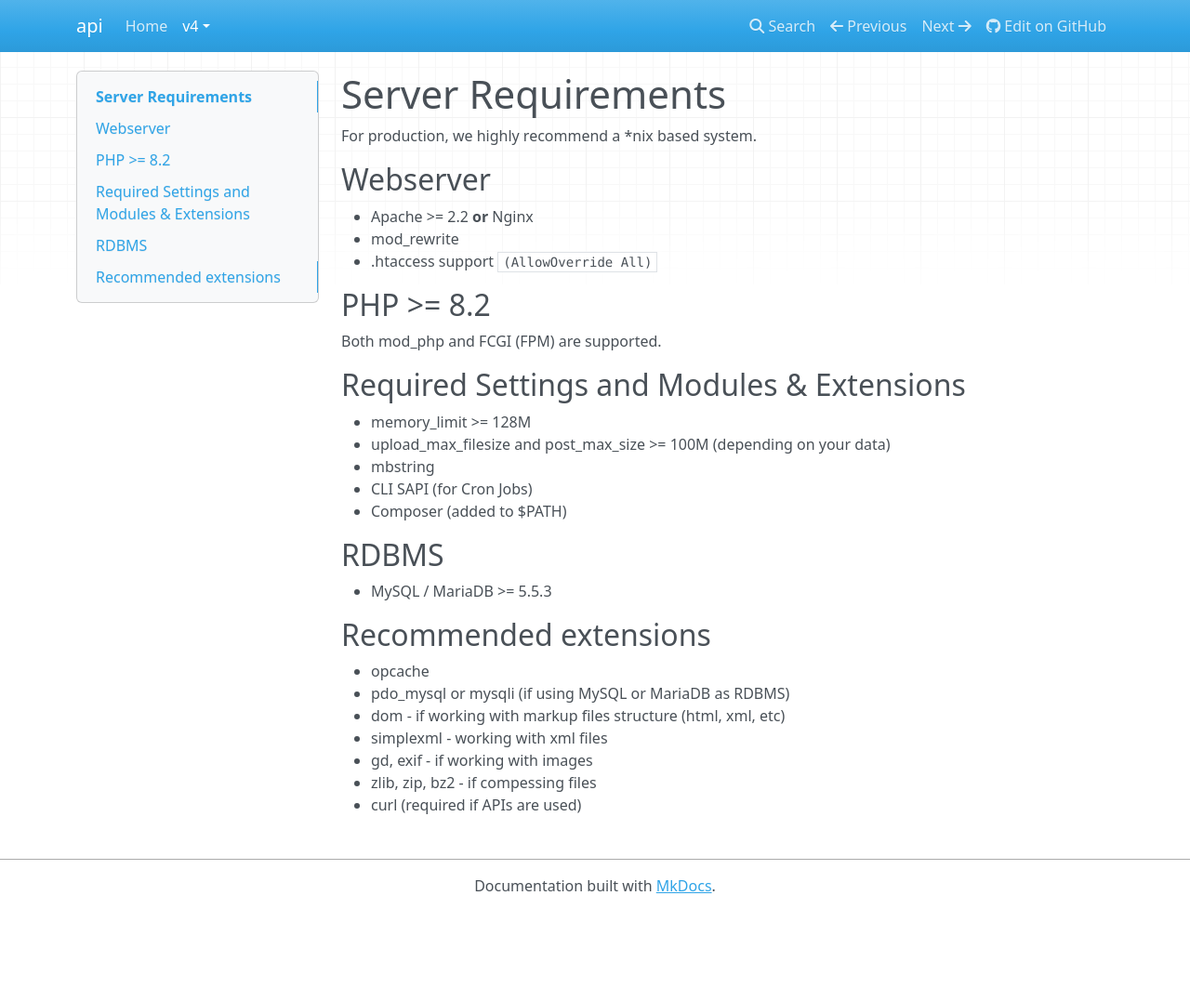
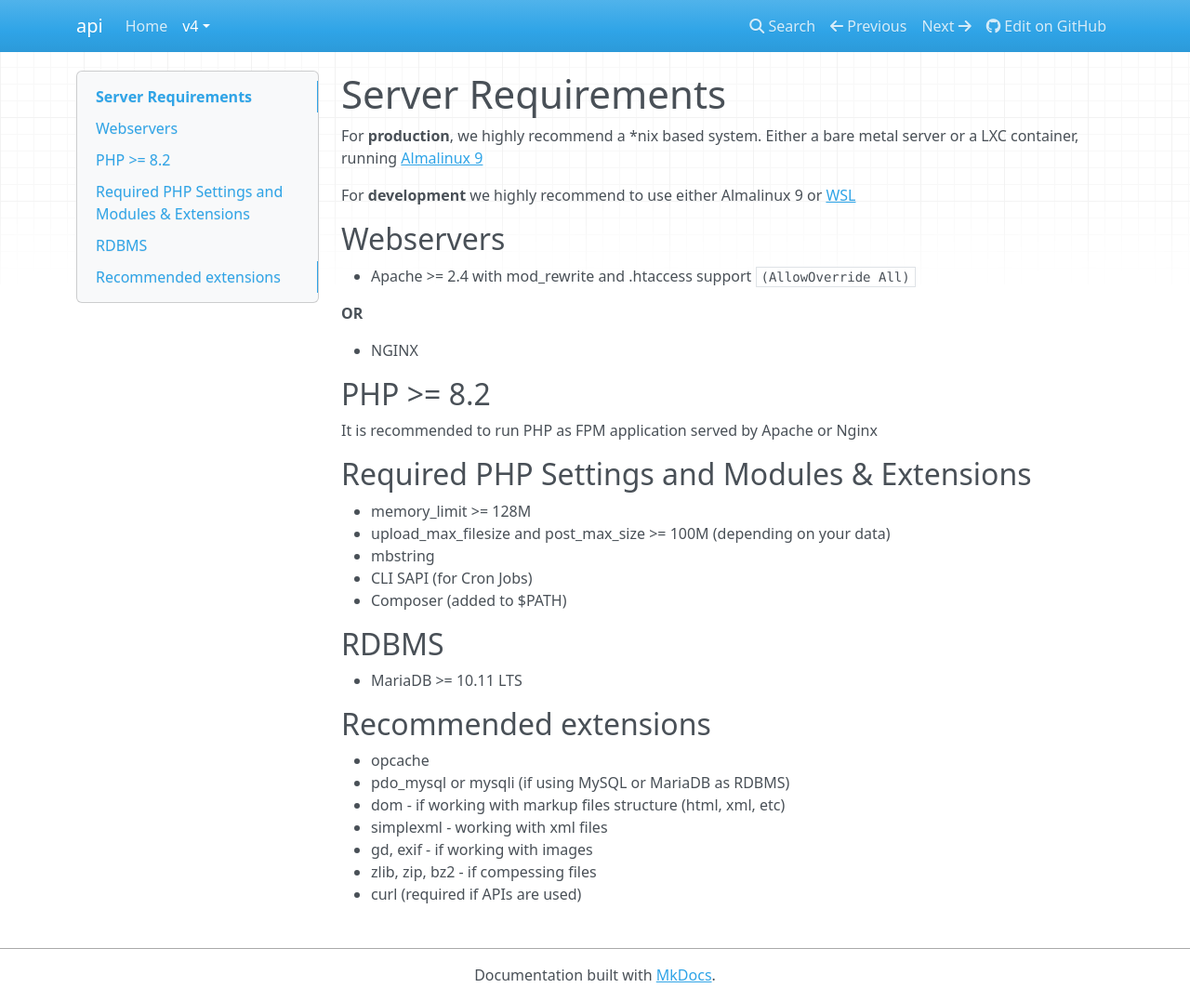
Before and after one commit to dotkernel/api, an MkDocs documentation site: the page built from docs/book/v4/introduction/server-requirements.md, in a window 1280 px wide and 1077 px high. Shown: the whole window at 93% size. Built offline with MkDocs 1.6.1, drawn with Linux system fonts in a browser that asks for light colours; nearby versions of some CDN libraries.

Commit message:
Update server-requirements.md

```diff
--- a/docs/book/v4/introduction/server-requirements.md
+++ b/docs/book/v4/introduction/server-requirements.md
@@ -1,18 +1,23 @@
 # Server Requirements
 
-For production, we highly recommend a *nix based system.
+For **production**, we highly recommend a *nix based system.
+Either a bare metal server or a LXC container, running [Almalinux 9](https://almalinux.org/get-almalinux/)
 
-## Webserver
+For **development** we highly recommend to use either Almalinux 9 or [WSL](https://github.com/dotkernel/development/blob/main/wsl/os/almalinux9/README.md)
 
-* Apache >= 2.2 **or** Nginx
-* mod_rewrite
-* .htaccess support `(AllowOverride All)`
+## Webservers
+
+* Apache >= 2.4 with mod_rewrite and .htaccess support `(AllowOverride All)`
+
+ **OR**
+
+ * NGINX
 
 ## PHP >= 8.2
 
-Both mod_php and FCGI (FPM) are supported.
+It is recommended to run PHP as FPM application served by Apache or Nginx
 
-## Required Settings and Modules & Extensions
+## Required PHP Settings and Modules & Extensions
 
 * memory_limit >= 128M
 * upload_max_filesize and post_max_size >= 100M (depending on your data)
@@ -22,7 +27,7 @@ Both mod_php and FCGI (FPM) are supported.
 
 ## RDBMS
 
-* MySQL / MariaDB >= 5.5.3
+* MariaDB >= 10.11 LTS
 
 ## Recommended extensions
 
```
